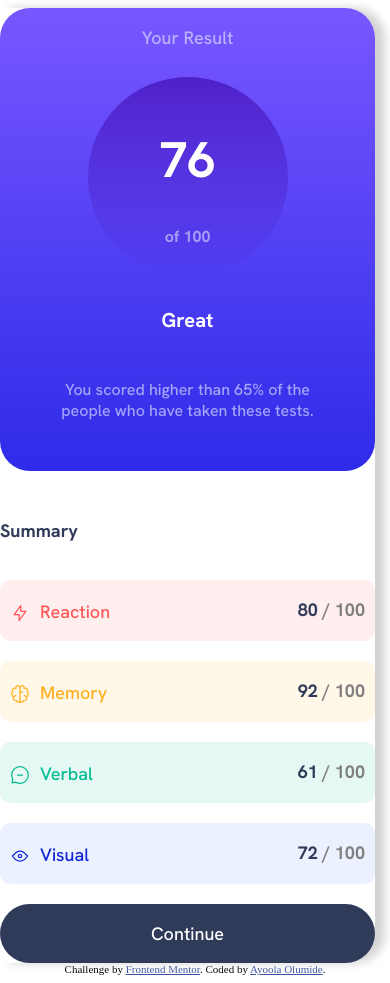
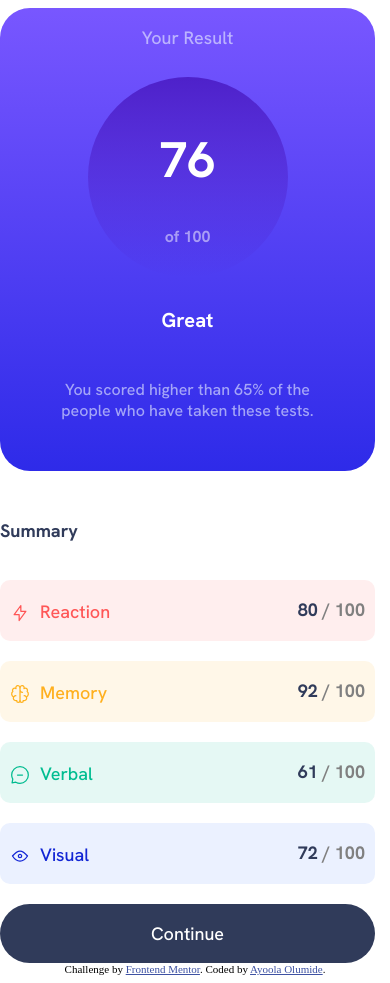
Before and after one commit to Olumightty/Result-Summary-Component, a plain HTML site: page index.html in a window 390 px wide. Drawn offline with Linux system fonts and the light colour scheme.

Commit message:
Update style.css

```diff
--- a/style.css
+++ b/style.css
@@ -148,8 +148,7 @@ span{
         max-width: 1300px;
         margin: 0;
         padding: 0;
-        position: relative;
-        left: -8px;
+        box-shadow: none;
 
     }
 }
```
